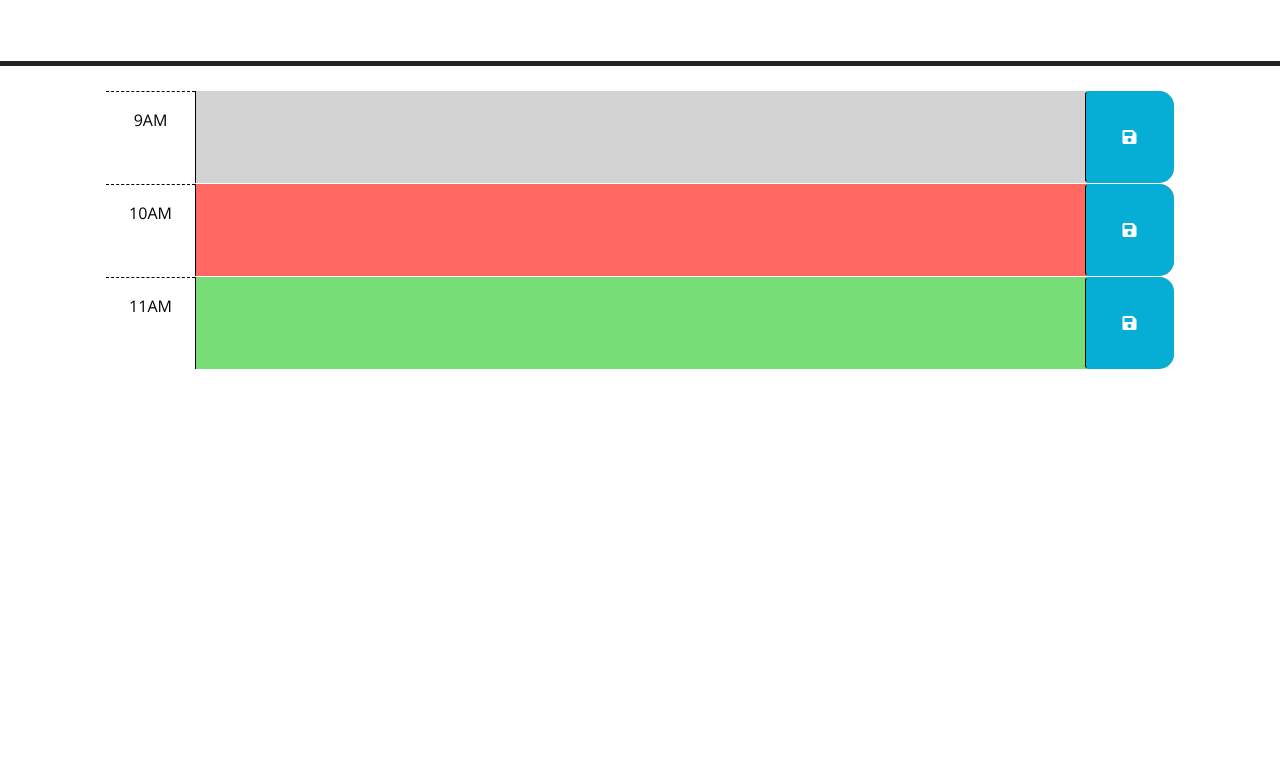
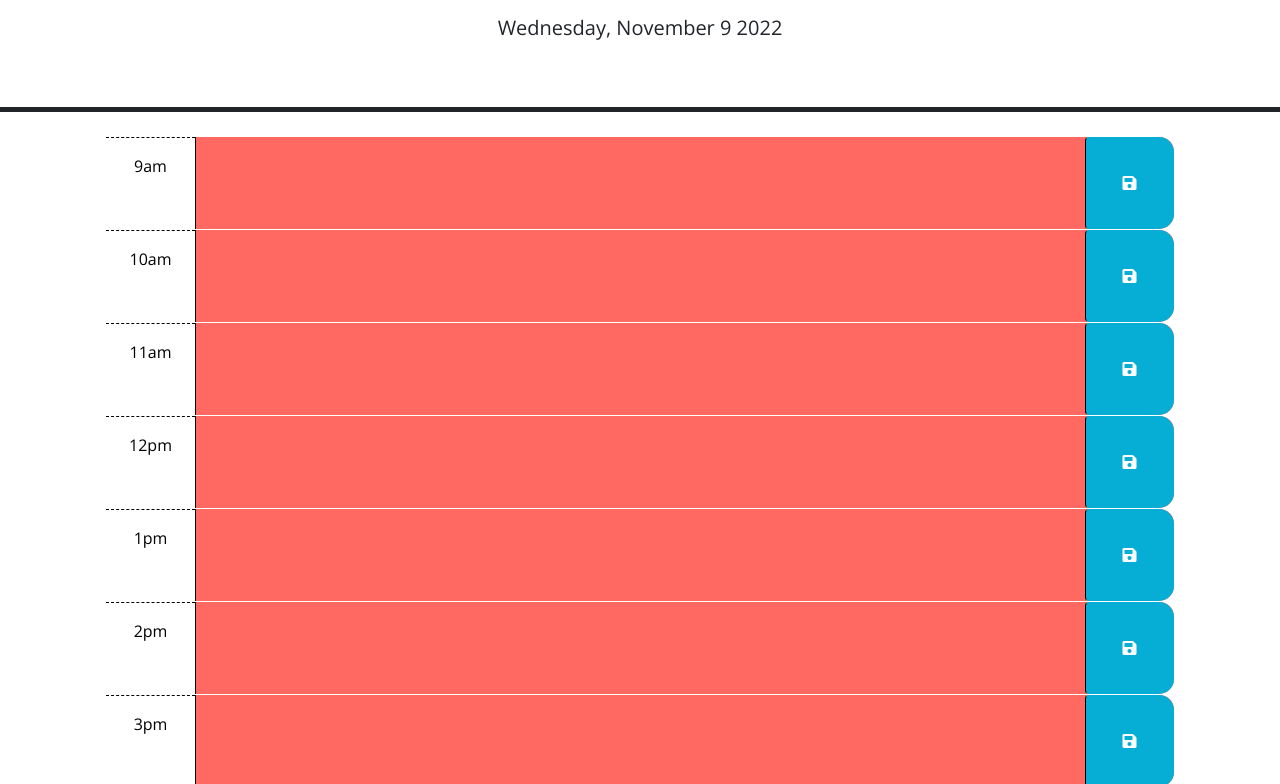
Before and after one commit to loudwhisperer/supreme-couscous-scheduler-ultra, a plain HTML site: page index.html in a window 1280 px wide. Shown: the part 166-950 px from the top of the page. Before the commit the page ends 800 px from the top, so only its background shows below. Drawn offline with nearby package versions, Linux system fonts and the light colour scheme; files that its build step writes are made by us from their sources.

Commit message:
added timer to add the day and date to the header added a feature to give the save button functionality created two arrays and a for loop to set the color of each time and return it from local storage

```diff
--- a/assets/css/style.css
+++ b/assets/css/style.css
@@ -31,12 +31,12 @@ textarea {
 }
 
 .past {
-  background-color: #d3d3d3;
+  background-color: #ff6961;
   color: white;
 }
 
 .present {
-  background-color: #ff6961;
+  background-color: #d3d3d3;
   color: white;
 }
 
--- a/assets/scripts/script.js
+++ b/assets/scripts/script.js
@@ -1,23 +1,45 @@
-// Wrap all code that interacts with the DOM in a call to jQuery to ensure that
-// the code isn't run until the browser has finished rendering all the elements
-// in the html.
+
 $(function () {
-  // TODO: Add a listener for click events on the save button. This code should
-  // use the id in the containing time-block as a key to save the user input in
-  // local storage. HINT: What does `this` reference in the click listener
-  // function? How can DOM traversal be used to get the "hour-x" id of the
-  // time-block containing the button that was clicked? How might the id be
-  // useful when saving the description in local storage?
-  //
-  // TODO: Add code to apply the past, present, or future class to each time
-  // block by comparing the id to the current hour. HINTS: How can the id
-  // attribute of each time-block be used to conditionally add or remove the
-  // past, present, and future classes? How can Day.js be used to get the
-  // current hour in 24-hour time?
-  //
-  // TODO: Add code to get any user input that was saved in localStorage and set
-  // the values of the corresponding textarea elements. HINT: How can the id
-  // attribute of each time-block be used to do this?
-  //
-  // TODO: Add code to display the current date in the header of the page.
-});
+  const currentD = $("#currentDay");
+  const save = $(".saveBtn");
+  const one = $("#hour-one");
+  const two = $("#hour-two");
+  const three = $("#hour-three");
+  const four = $("#hour-four");
+  const five = $("#hour-five");
+  const nine = $("#hour-nine");
+  const ten = $("#hour-ten");
+  const eleven = $("#hour-eleven");
+  const twelve = $("#hour-twelve");
+  let heroInterval = setInterval(function () {
+    currentD.text(dayjs().format("dddd, MMMM D YYYY"));
+  }, 1000);
+
+  function saveManager(event) {
+    event.preventDefault();
+    let text = $(this).siblings("textarea").val();
+    let time = $(this).siblings("div").data("mili");
+
+    localStorage.setItem(time, text);
+  }
+
+  save.on("click", saveManager);
+
+  let now = dayjs().format("H")
+
+
+  let varArr = [one, two, three, four, five, nine, ten, eleven, twelve]
+  let timeArr = [13, 14, 15, 16, 17, 9, 10, 11, 12]
+
+  for (let i = 0; i < varArr.length; i++){
+     for (let i = 0; i < timeArr.length; i++){
+    if (now == timeArr[i]){
+      varArr[i].addClass("present")
+    } else if (now > timeArr[i]){
+      varArr[i].addClass("past");
+     } else {
+    varArr[i].addClass("future");
+    };
+    $(varArr[i].children("textarea")).val(localStorage.getItem(timeArr[i]));
+  }}
+})
--- a/index.html
+++ b/index.html
@@ -18,7 +18,7 @@
       href="https://fonts.googleapis.com/css?family=Open+Sans&display=swap"
       rel="stylesheet"
     />
-    <link rel="stylesheet" href="style.css" />
+    <link rel="stylesheet" href="./assets/css/style.css" />
     <title>Work Day Scheduler</title>
   </head>
 
@@ -28,7 +28,7 @@
       <p class="lead">A simple calendar app for scheduling your work day</p>
       <p id="currentDay" class="lead"></p>
     </header>
-    <div class="container-lg px-5">
+    <main class="container-lg px-5">
       <!-- Use class for "past", "present", and "future" to apply styles to the
         time-block divs accordingly. The javascript will need to do this by
         adding/removing these classes on each div by comparing the hour in the
@@ -39,40 +39,84 @@
         code is implemented.
         -->
 
-      <!-- Example of a past time block. The "past" class adds a gray background color. -->
-      <div id="hour-9" class="row time-block past">
-        <div class="col-2 col-md-1 hour text-center py-3">9AM</div>
+      <div id="hour-nine" class="row time-block">
+        <div class="col-2 col-md-1 hour text-center py-3" data-mili="9">9am</div>
         <textarea class="col-8 col-md-10 description" rows="3"> </textarea>
         <button class="btn saveBtn col-2 col-md-1" aria-label="save">
           <i class="fas fa-save" aria-hidden="true"></i>
         </button>
       </div>
 
-      <!-- Example of a a present time block. The "present" class adds a red background color. -->
-      <div id="hour-10" class="row time-block present">
-        <div class="col-2 col-md-1 hour text-center py-3">10AM</div>
+      <div id="hour-ten" class="row time-block">
+        <div class="col-2 col-md-1 hour text-center py-3" data-mili="10">10am</div>
         <textarea class="col-8 col-md-10 description" rows="3"> </textarea>
         <button class="btn saveBtn col-2 col-md-1" aria-label="save">
           <i class="fas fa-save" aria-hidden="true"></i>
         </button>
       </div>
 
-      <!-- Example of a future time block. The "future" class adds a green background color. -->
-      <div id="hour-11" class="row time-block future">
-        <div class="col-2 col-md-1 hour text-center py-3">11AM</div>
+      <div id="hour-eleven" class="row time-block">
+        <div class="col-2 col-md-1 hour text-center py-3" data-mili="11">11am</div>
+        <textarea class="col-8 col-md-10 description" rows="3"></textarea>
+        <button class="btn saveBtn col-2 col-md-1" aria-label="save">
+          <i class="fas fa-save" aria-hidden="true"></i>
+        </button>
+      </div>
+
+      <div id="hour-twelve" class="row time-block">
+        <div class="col-2 col-md-1 hour text-center py-3" data-mili="12">12pm</div>
+        <textarea class="col-8 col-md-10 description" rows="3"></textarea>
+        <button class="btn saveBtn col-2 col-md-1" aria-label="save">
+          <i class="fas fa-save" aria-hidden="true"></i>
+        </button>
+      </div>
+
+      <div id="hour-one" class="row time-block">
+        <div class="col-2 col-md-1 hour text-center py-3" data-mili="13">1pm</div>
         <textarea class="col-8 col-md-10 description" rows="3"> </textarea>
         <button class="btn saveBtn col-2 col-md-1" aria-label="save">
           <i class="fas fa-save" aria-hidden="true"></i>
         </button>
       </div>
 
+      <div id="hour-two" class="row time-block">
+        <div class="col-2 col-md-1 hour text-center py-3" data-mili="14">2pm</div>
+        <textarea class="col-8 col-md-10 description" rows="3"></textarea>
+        <button class="btn saveBtn col-2 col-md-1" aria-label="save">
+          <i class="fas fa-save" aria-hidden="true"></i>
+        </button>
+      </div>
+
+      <div id="hour-three" class="row time-block">
+        <div class="col-2 col-md-1 hour text-center py-3" data-mili="15">3pm</div>
+        <textarea class="col-8 col-md-10 description" rows="3"> </textarea>
+        <button class="btn saveBtn col-2 col-md-1" aria-label="save">
+          <i class="fas fa-save" aria-hidden="true"></i>
+        </button>
+      </div>
+
+      <div id="hour-four" class="row time-block">
+        <div class="col-2 col-md-1 hour text-center py-3" data-mili="16">4pm</div>
+        <textarea class="col-8 col-md-10 description" rows="3"> </textarea>
+        <button class="btn saveBtn col-2 col-md-1" aria-label="save">
+          <i class="fas fa-save" aria-hidden="true"></i>
+        </button>
+      </div>
+
+      <div id="hour-five" class="row time-block">
+        <div class="col-2 col-md-1 hour text-center py-3" data-mili="17">5pm</div>
+        <textarea class="col-8 col-md-10 description" rows="3"> </textarea>
+        <button class="btn saveBtn col-2 col-md-1" aria-label="save">
+          <i class="fas fa-save" aria-hidden="true"></i>
+        </button>
+      </div>
+  </main>
     <script src="https://code.jquery.com/jquery-3.4.1.min.js"></script>
     <script
       src="https://cdn.jsdelivr.net/npm/dayjs@1.11.3/dayjs.min.js"
       integrity="sha256-iu/zLUB+QgISXBLCW/mcDi/rnf4m4uEDO0wauy76x7U="
       crossorigin="anonymous"
     ></script>
-
-    <script src="script.js"></script>
+    <script src="./assets/scripts/script.js"></script>
   </body>
 </html>
```
